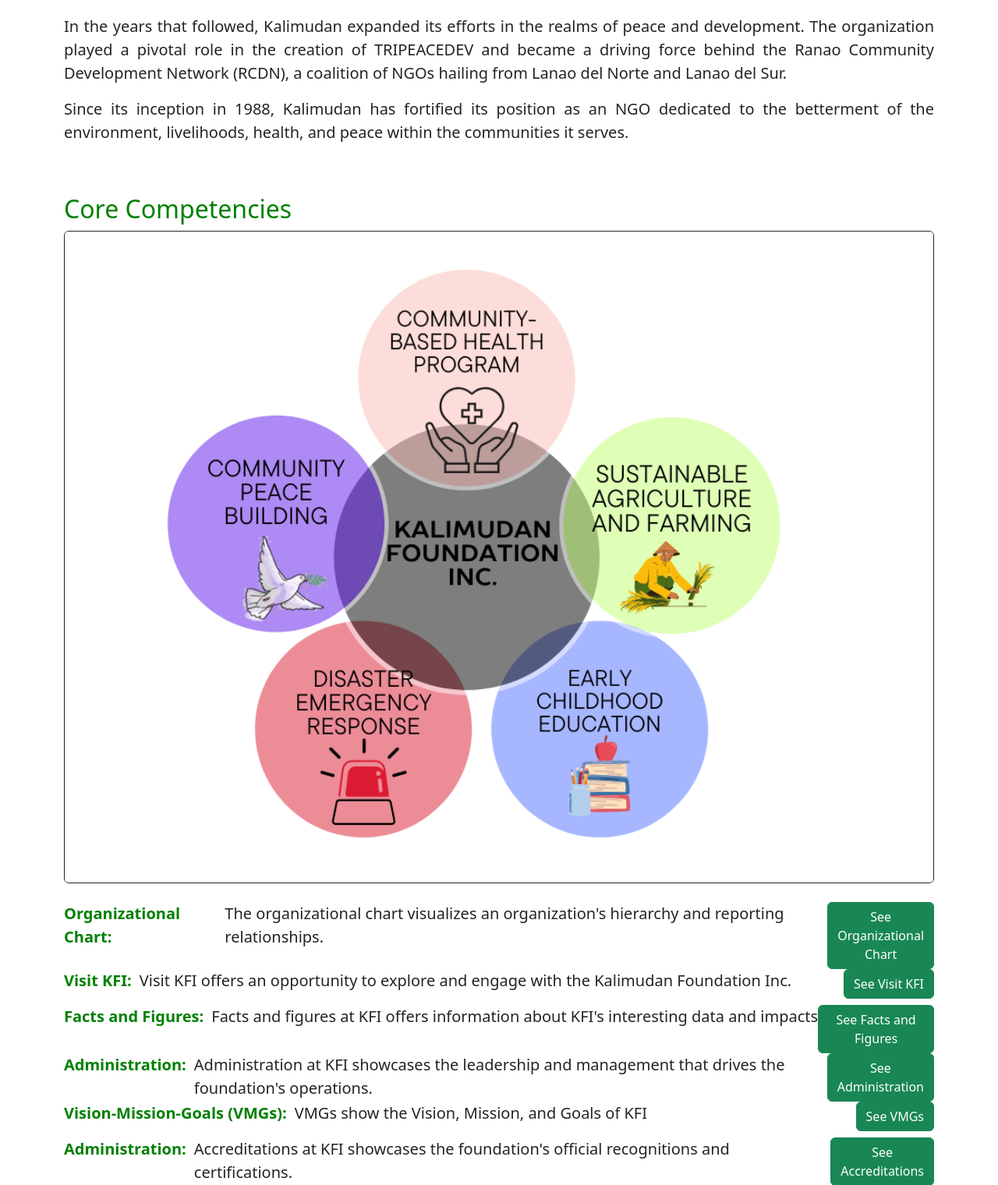
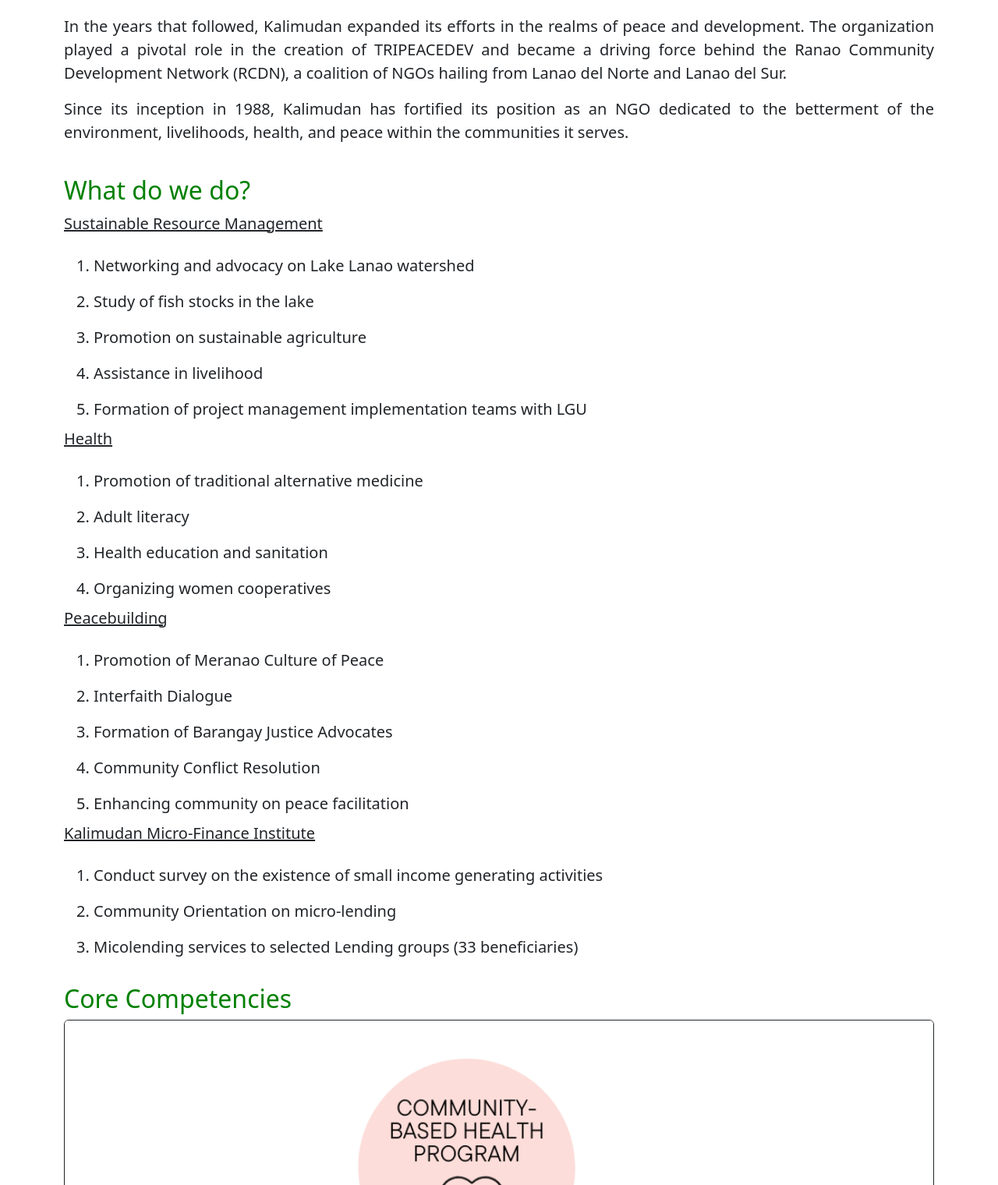
Before and after one commit to oweeengk/Kalimudan, a Django app: page /about/ in a window 1280 px wide. Shown: the part 1131-2651 px from the top of the page at 78% size. Run offline with Django 4.2, Linux system fonts and the light colour scheme.

Commit message:
Add contents to about, information, and partners page

```diff
--- a/homepage/templates/about.html
+++ b/homepage/templates/about.html
@@ -17,7 +17,39 @@
     <p class="fs-5"> Founded in 1988 under the name 'Kalimudan Sa Ranao,' Kalimudan Foundation began as a hub for discussions on how to impart knowledge and skills to local communities. Its transformation into an active community organization took shape when it responded to the aftermath of a prolonged drought and subsequent flooding in 1991-1992, which severely affected nine municipalities in Lanao del Sur. This experience motivated Kalimudan to conduct a series of ecological workshops advocating for the protection of the Lake Lanao environment. Additionally, the organization rallied against illegal logging operations in Lanao, firmly establishing itself as both a social and environmental advocate.</p>
     <p class="text-justify fs-5"> In the years that followed, Kalimudan expanded its efforts in the realms of peace and development. The organization played a pivotal role in the creation of TRIPEACEDEV and became a driving force behind the Ranao Community Development Network (RCDN), a coalition of NGOs hailing from Lanao del Norte and Lanao del Sur.</p>
     <p class="text-justify fs-5">Since its inception in 1988, Kalimudan has fortified its position as an NGO dedicated to the betterment of the environment, livelihoods, health, and peace within the communities it serves.</p>
-    <br><br>
+    <br>
+
+    <h2 style="color: green;">What do we do? </h2>
+    <p class="text-decoration-underline fs-5 text-justify">Sustainable Resource Management</p>
+    <ol class="list-group list-group-numbered">
+      <li class="list-group-item fs-5">Networking and advocacy on Lake Lanao watershed</li>
+      <li class="list-group-item fs-5">Study of fish stocks in the lake</li>
+      <li class="list-group-item fs-5">Promotion on sustainable agriculture</li>
+      <li class="list-group-item fs-5">Assistance in livelihood</li>
+      <li class="list-group-item fs-5">Formation of project management implementation teams with LGU</li>
+    </ol>
+    <p class="text-decoration-underline fs-5 text-justify">Health</p>
+    <ol class="list-group list-group-numbered">
+      <li class="list-group-item fs-5">Promotion of traditional alternative medicine</li>
+      <li class="list-group-item fs-5">Adult literacy</li>
+      <li class="list-group-item fs-5">Health education and sanitation</li>
+      <li class="list-group-item fs-5">Organizing women cooperatives</li>
+    </ol>
+    <p class="text-decoration-underline fs-5 text-justify">Peacebuilding</p>
+    <ol class="list-group list-group-numbered">
+      <li class="list-group-item fs-5">Promotion of Meranao Culture of Peace</li>
+      <li class="list-group-item fs-5">Interfaith Dialogue</li>
+      <li class="list-group-item fs-5">Formation of Barangay Justice Advocates</li>
+      <li class="list-group-item fs-5">Community Conflict Resolution</li>
+      <li class="list-group-item fs-5">Enhancing community on peace facilitation</li>
+    </ol>
+    <p class="text-decoration-underline fs-5 text-justify">Kalimudan Micro-Finance Institute</p>
+    <ol class="list-group list-group-numbered">
+      <li class="list-group-item fs-5">Conduct survey on the existence of small income generating activities</li>
+      <li class="list-group-item fs-5">Community Orientation on micro-lending</li>
+      <li class="list-group-item fs-5">Micolending services to selected Lending groups (33 beneficiaries)</li>
+    </ol>
+    <br>
     <h2 style="color: green;">Core Competencies</h1>
     <img
       src="{% static 'images/corecompetencies.png' %}"
```
Also changed, not shown: homepage/templates/projects/information.html (+39 -40 lines), homepage/templates/projects/partners.html (+9 -0 lines).
